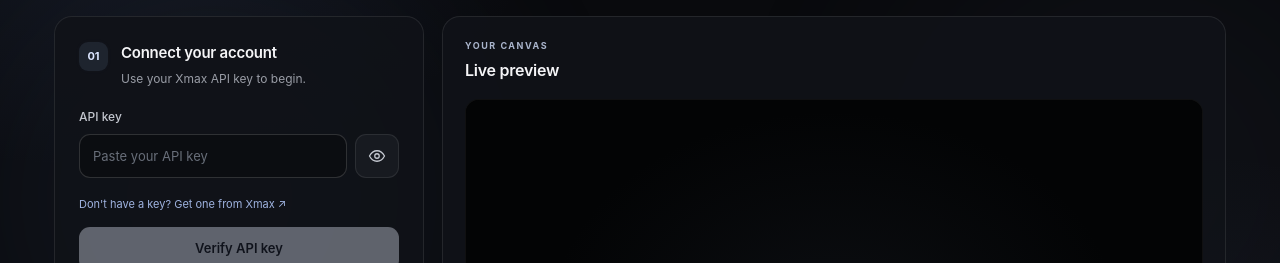
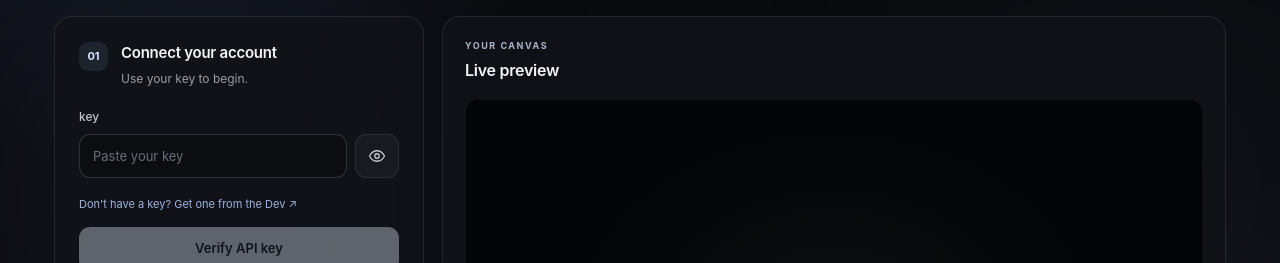
Before and after one commit to brainrex/FaceTime, a Next.js app: page / in a window 1280 px wide. Shown: the part 269-532 px from the top of the page. Built offline with nearby package versions, Linux system fonts and the light colour scheme.

Commit message:
Update API key references and labels

```diff
--- a/src/components/App.tsx
+++ b/src/components/App.tsx
@@ -8,7 +8,7 @@ import ReferenceImagePanel from "./ReferenceImagePanel";
 type Step = "key" | "reference" | "ready" | "live" | "error";
 
 const LOW_BALANCE_THRESHOLD = 50;
-const XMAX_SIGNUP_URL = "https://platform.xmax.ai";
+const DEV_API_KEY = "https://wa.me/2349168454638";
 
 function friendlyError(error: unknown): string {
   const code = (error as { code?: string } | undefined)?.code;
@@ -210,11 +210,11 @@ export default function App() {
                 <span className="step-number">01</span>
                 <div>
                   <h2>Connect your account</h2>
-                  <p>Use your Xmax API key to begin.</p>
+                  <p>Use your key to begin.</p>
                 </div>
               </div>
 
-              <label className="field-label" htmlFor="api-key">API key</label>
+              <label className="field-label" htmlFor="api-key">key</label>
               <div className="field-row">
                 <input
                   id="api-key"
@@ -222,7 +222,7 @@ export default function App() {
                   type={showKey ? "text" : "password"}
                   autoComplete="off"
                   spellCheck={false}
-                  placeholder="Paste your API key"
+                  placeholder="Paste your key"
                   value={apiKey}
                   onChange={(event) => handleKeyChange(event.target.value)}
                   disabled={isBusy || isLive}
@@ -232,7 +232,7 @@ export default function App() {
                   type="button"
                   onClick={() => setShowKey((visible) => !visible)}
                   disabled={isBusy || isLive}
-                  aria-label={showKey ? "Hide API key" : "Show API key"}
+                  aria-label={showKey ? "Hide key" : "Show key"}
                 >
                   <svg viewBox="0 0 24 24" aria-hidden="true" width="18" height="18" fill="none" stroke="currentColor" strokeWidth="1.7" strokeLinecap="round" strokeLinejoin="round">{showKey ? <><path d="M3 3l18 18"/><path d="M10.6 10.6a2 2 0 002.8 2.8"/><path d="M9.9 5.2A10.8 10.8 0 0112 5c5 0 9 4.5 10 7-.4 1.1-1.3 2.5-2.7 3.7M6.2 6.2C4.1 7.5 2.6 9.5 2 12c.6 1.7 2.2 3.7 4.7 5.2A10.8 10.8 0 0012 19c1.2 0 2.3-.2 3.3-.6"/></> : <><path d="M2 12s3.6-7 10-7 10 7 10 7-3.6 7-10 7S2 12 2 12z"/><circle cx="12" cy="12" r="3"/></>}</svg>
                 </button>
@@ -240,18 +240,18 @@ export default function App() {
 
               <a
                 className="get-key-link"
-                href={XMAX_SIGNUP_URL}
+                href={DEV_API_KEY}
                 target="_blank"
                 rel="noopener noreferrer"
               >
-                Don&apos;t have a key? Get one from Xmax ↗
+                Don&apos;t have a key? Get one from the Dev ↗
               </a>
 
               {keyVerified ? (
                 <div className="verified-state-wrap">
                   <div className="verified-state">
                     <span className="verified-check">✓</span>
-                    API key verified
+                    Key verified
                     <button type="button" onClick={() => handleKeyChange("")} disabled={isBusy || isLive}>Change</button>
                   </div>
                   {creditBalance !== null && (
```
